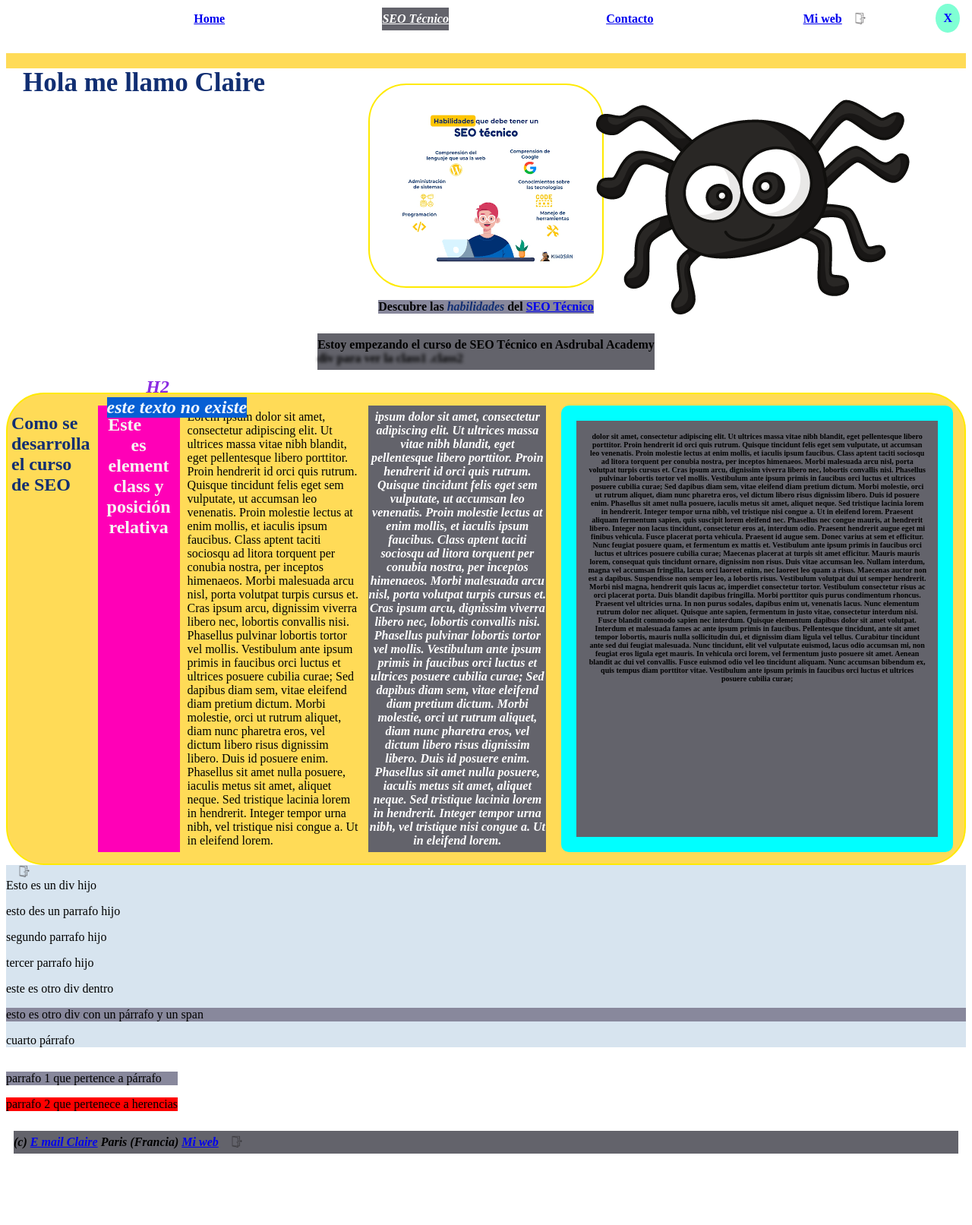
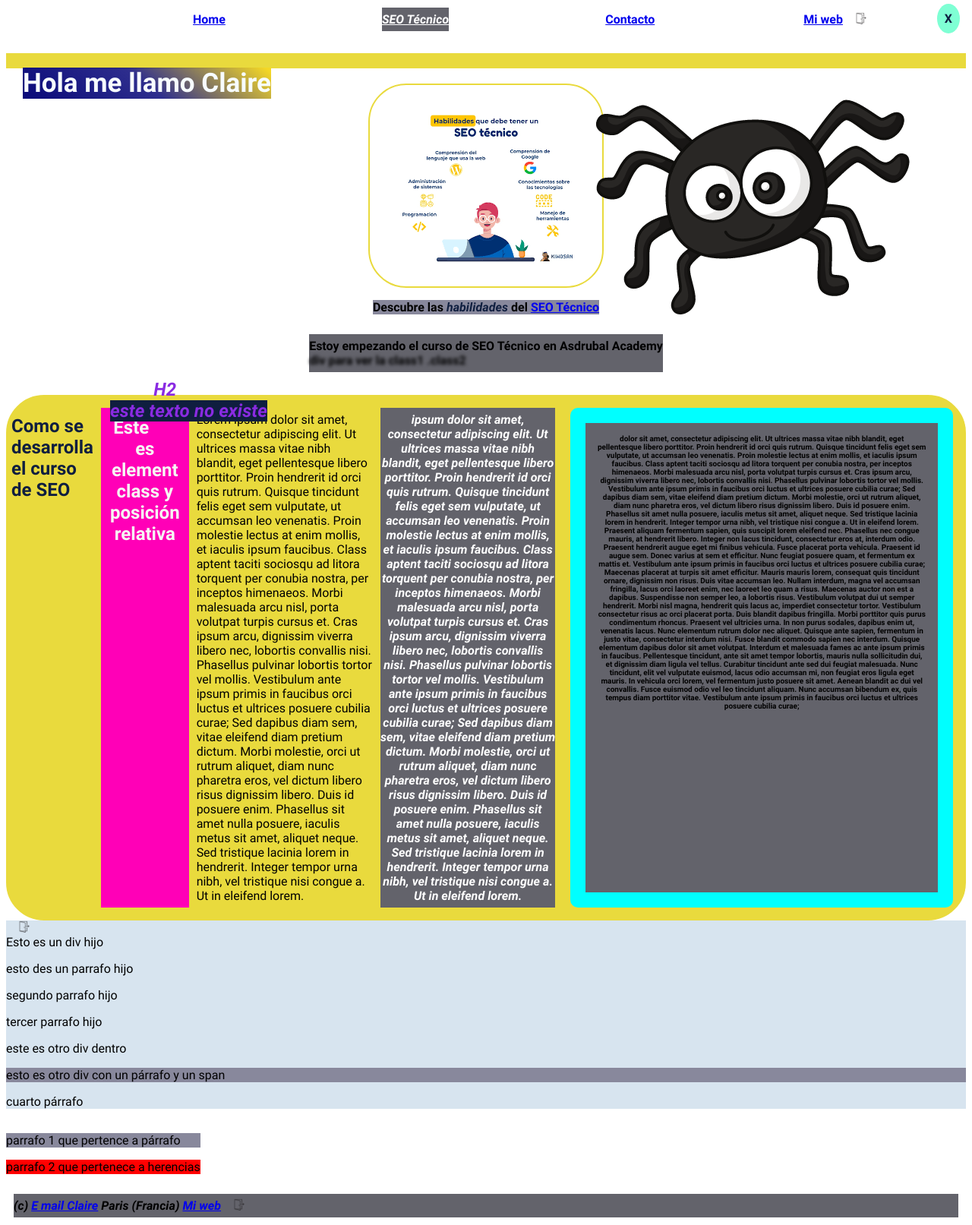
Before and after one commit to agenceglobal/claire, a PHP site: page / in a window 1280 px wide. Shown: the whole page at 76% size. Before the commit the page ends 1519 px from the top, so only its background shows below. Run offline with PHP 8.4, Linux system fonts and the light colour scheme.

Commit message:
3ª parte de CSS

```diff
--- a/css/estilo.css
+++ b/css/estilo.css
@@ -1,12 +1,17 @@
+:root{
+    --yellow: rgb(233, 218, 61);
+    --turquesa: rgba(127, 255, 212, 0.82);
+    --azul: rgb(15, 30, 63);
+}
 .cerrar {
     position: fixed;
     top: 5px;
     right: 16px;
-    background: aquamarine;
+    background: var(--turquesa);
     padding: 10px;
     border-radius: 50%;
     font-weight: bold;
-    color: blue;
+    color: var(--azul);
     cursor: pointer;
 }
 a[href^="https:"]{
@@ -32,6 +37,8 @@ nav>ul {
 }
 body {
 margin-top: 70px;
+font-family: roboto, sans-serif;
+font-weight: 400;
 }
 .cm {
     height: 10cm;
@@ -41,12 +48,12 @@ margin-top: 70px;
 .mm {
     height: 100mm;
     width: 100mm;
-    background: aliceblue;
+    background: alicevar(--azul);
 }
 .in {
     width: 3.94in;
     height: 3.94in;
-    background: #065fd4;
+    background: var(--azul);
 }
 .px {
     background: bisque;
@@ -74,7 +81,7 @@ margin-top: 70px;
 
 }
 .rem {
-    background: aquamarine;
+    background: var(--turquesa);
     width: 23rem;
     height: 23rem;
 }
@@ -94,7 +101,7 @@ margin-top: 70px;
     height: 50%;
 }
 .coma {
-    background: cadetblue;
+    background: cadetvar(--azul);
     height: 10vh 100vw;
     width: 100vh 10vw;
 }
@@ -116,9 +123,16 @@ margin-top: 70px;
     height: 300px;
     width: 1200px;
     background-repeat: no-repeat;
-    background-color: aquamarine;
     background-size: contain;
     background-position: center;
+    width: calc(100% - 40px);
+    margin: auto;
+    transition: width 2s, height 5s;
+    transition-delay: 1s;
+}
+.opcionesimagen:hover {
+    width: 800px;
+    height: 400px;
 }
 .imagenbackground {
     background: url(/imagenes/arana.png);
@@ -128,13 +142,13 @@ margin-top: 70px;
     background-position-y: center;
 }
 [alt],[title]{
-    border: 2px solid rgb(255, 234, 0);
+    border: 2px solid var(--yellow);
     border-radius: 50px;
 }
 h2.intro ::after{
     content:"este texto no existe" ;
-    background: #065fd4;
-    color: aliceblue;
+    background: var(--azul);
+    color: alicevar(--azul);
     display: block;
     position: fixed;
     background-position-y: bottom;
@@ -145,6 +159,49 @@ h2.intro ::after{
 .parrafofirstletter p::first-letter {
     color: crimson;
 }
+#preguntas-frecuentes {
+    background: var(--azul);
+    color: var(--yellow);
+    animation-name: cambiocolor;
+    animation-duration: 5s;
+}
+@keyframes cambiocolor {
+    from {background: var(--azul);}
+    to {background: var(--turquesa);}
+}
+img {
+    max-width: 100%;
+}
+#cuerpo {
+    max-width: 1500px;
+    margin: auto;
+}
+h1 {background: rgb(244,215,38);
+    background: linear-gradient(219deg, rgba(244,215,38,1) 2%, rgba(9,9,121,0.850577731092437) 51%, rgba(9,9,121,1) 100%);}
+/*Responsive que no me sale*/
+@media all and (min-width: 400px) and (max-width: 800px){
+    #preguntas-frecuentes {
+        background: #0f0;
+    }
+}
+@media all and (max-width: 700px){
+    nav>ul {
+        display: flex;
+        flex-direction: column;
+        height: auto;
+        align-items: flex-start;
+    }
+    nav>ul li{
+        margin: 6px opx;
+    }
+}
+@media all and (min-width: 2200px)
+{
+    * {
+        max-width: 2200px;
+        margin: auto;
+       }
+}
 
 
 
--- a/index.html
+++ b/index.html
@@ -3,13 +3,15 @@
     <head>
         <meta name="viewport" content="width=device-width, initial-scale=1.0">
         <meta charset="UTF-8">
+<link href="/css/fonts.css" rel="stylesheet">
+
         <link rel="stylesheet" href="/css/estilo.css">
         <!--Es mi primer ejercicio en html-->
         <title>Este es el ejercicio de Claire Hernández</title>
         <style>
 ::selection {
-    background: blue;
-    color:yellow
+    background: var(--azul);
+    color:var(--yellow);
 }
 .cerrar {
     position: fixed;
@@ -19,7 +21,7 @@
     padding: 10px;
     border-radius: 50%;
     font-weight: bold;
-    color: blue;
+    color: var(--azul);
     cursor: pointer;
     z-index: 10;
 }
@@ -84,14 +86,14 @@ em {
     z-index: -1;
 }
 h1 {
-    color: rgb(17, 46, 114);
+    color: #f7fcff;
     font-size: 35px;
     position: fixed;
     top: 60px;
     left: 30px;
 }
 .divflex{
-    background-color: rgb(255, 219, 87);
+    background-color: var(--yellow);
     display: flex;
     padding: 5px;
     flex-wrap: nowrap;
@@ -114,7 +116,7 @@ p:first-child {
     </head>
 <body>
     <header>
-    <nav style="background-color: rgb(255, 219, 87); padding: 10px;">
+    <nav style="background-color: var(--yellow); padding: 10px;">
         <ul>
             <li><a href="/">Home</a></li>
             <li class="intro class2"><a href="/seo-tecnico.html">SEO Técnico</a></li>
@@ -130,14 +132,14 @@ p:first-child {
             <div>div para ver la class1  .class2</div>
         </div>
         <div class="medidas">
-        <p class="coma">Descubre las <b style="color: rgb(17, 46, 114); font-style: italic;">habilidades</b> del <a href="seo-tecnico.html">SEO Técnico</a></p>
+        <p class="coma">Descubre las <b style="color: var(--azul); font-style: italic;">habilidades</b> del <a href="seo-tecnico.html">SEO Técnico</a></p>
         </div>
         <img style="padding: 30px; z-index: -2;" src="/imagenes/imagen-seo-tecnico.png" alt="habilidades del SEO Técnico">
     </section>
     <section id="cuerpo">
         <div class="divflex" title="este div tiene un background amarillo">
-            <h2 style="color: rgb(17, 46, 114);">Como se desarrolla el curso de SEO</h2>
-            <h2 class="intro"style="color: rgb(17, 46, 114);">Este <em>H2</em> es element class y posición relativa</h2>
+            <h2 style="color: var(--azul);">Como se desarrolla el curso de SEO</h2>
+            <h2 class="intro"style="color: var(--azul);">Este <em>H2</em> es element class y posición relativa</h2>
             <p>Lorem ipsum dolor sit amet, consectetur adipiscing elit. Ut ultrices massa vitae nibh blandit, eget pellentesque libero porttitor. Proin hendrerit id orci quis rutrum. Quisque tincidunt felis eget sem vulputate, ut accumsan leo venenatis. Proin molestie lectus at enim mollis, et iaculis ipsum faucibus. Class aptent taciti sociosqu ad litora torquent per conubia nostra, per inceptos himenaeos. Morbi malesuada arcu nisl, porta volutpat turpis cursus et. Cras ipsum arcu, dignissim viverra libero nec, lobortis convallis nisi.
 
             Phasellus pulvinar lobortis tortor vel mollis. Vestibulum ante ipsum primis in faucibus orci luctus et ultrices posuere cubilia curae; Sed dapibus diam sem, vitae eleifend diam pretium dictum. Morbi molestie, orci ut rutrum aliquet, diam nunc pharetra eros, vel dictum libero risus dignissim libero. Duis id posuere enim. Phasellus sit amet nulla posuere, iaculis metus sit amet, aliquet neque. Sed tristique lacinia lorem in hendrerit. Integer tempor urna nibh, vel tristique nisi congue a.
--- a/seo-tecnico.html
+++ b/seo-tecnico.html
@@ -29,7 +29,7 @@
     </nav>
     </header>
    <section>
-        <h1 style="color: rgb(17, 46, 114); font-size: 35px; visibility: hidden;">La especilización de un SEO Técnico</h1>
+        <h1 style="color: var(--yellow); font-size: 35px;">La especilización de un SEO Técnico</h1>
         <iframe width="560" height="315" src="https://www.youtube.com/embed/ix2taskI9dU?start=13"
         title="YouTube video player" frameborder="0" allow="accelerometer; autoplay; clipboard-write;
         encrypted-media; gyroscope; picture-in-picture" allowfullscreen></iframe>
```
Also changed, not shown: contactar.html (+2 -1 lines), css/fonts.css (added), css/import.css (added), css/woff/roboto400.woff2 (added), css/woff/roboto700.woff2 (added), css/woff/robotonormal400.woff2 (added), css/woff/robotonormal700.woff2 (added), 2 other files.
